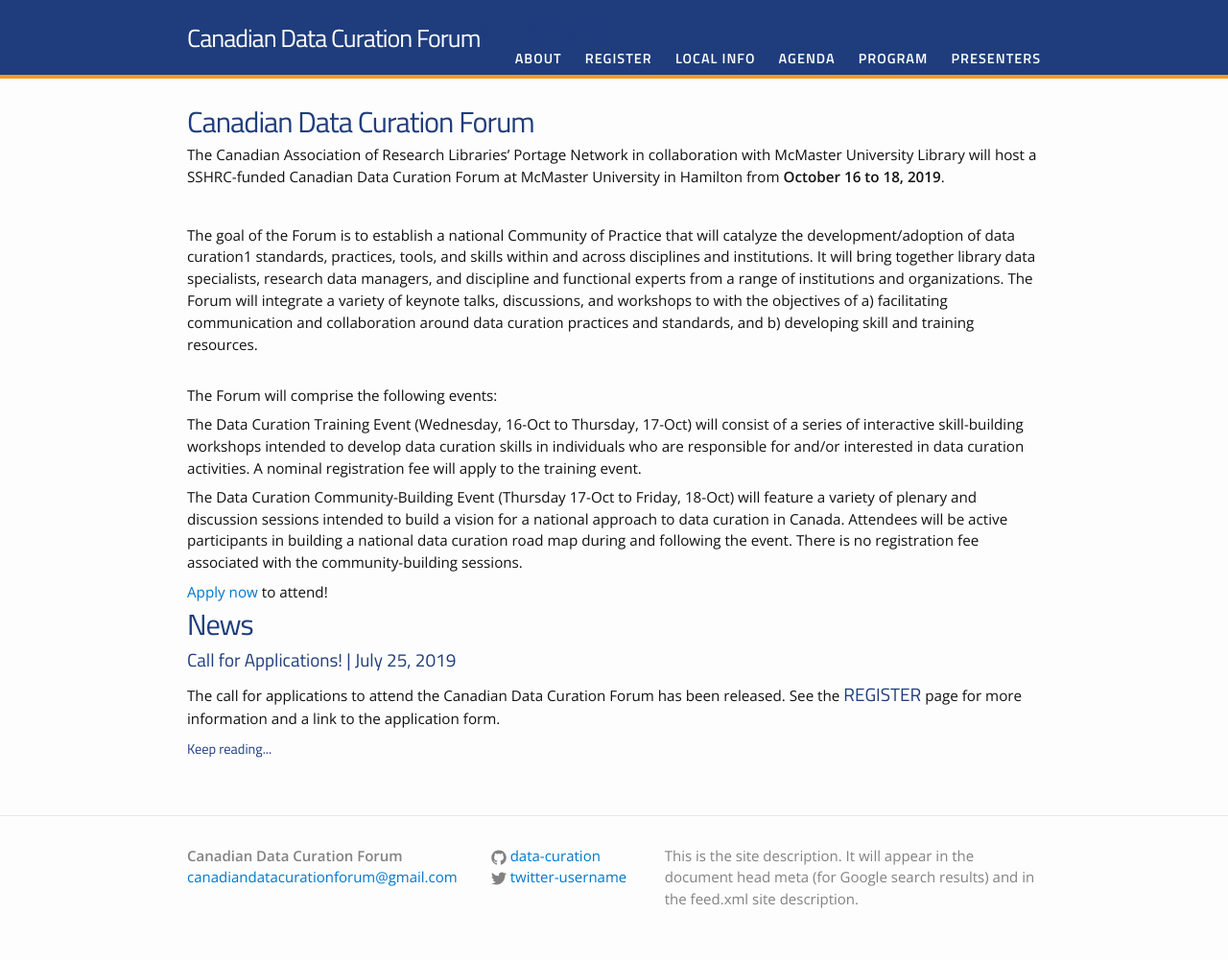
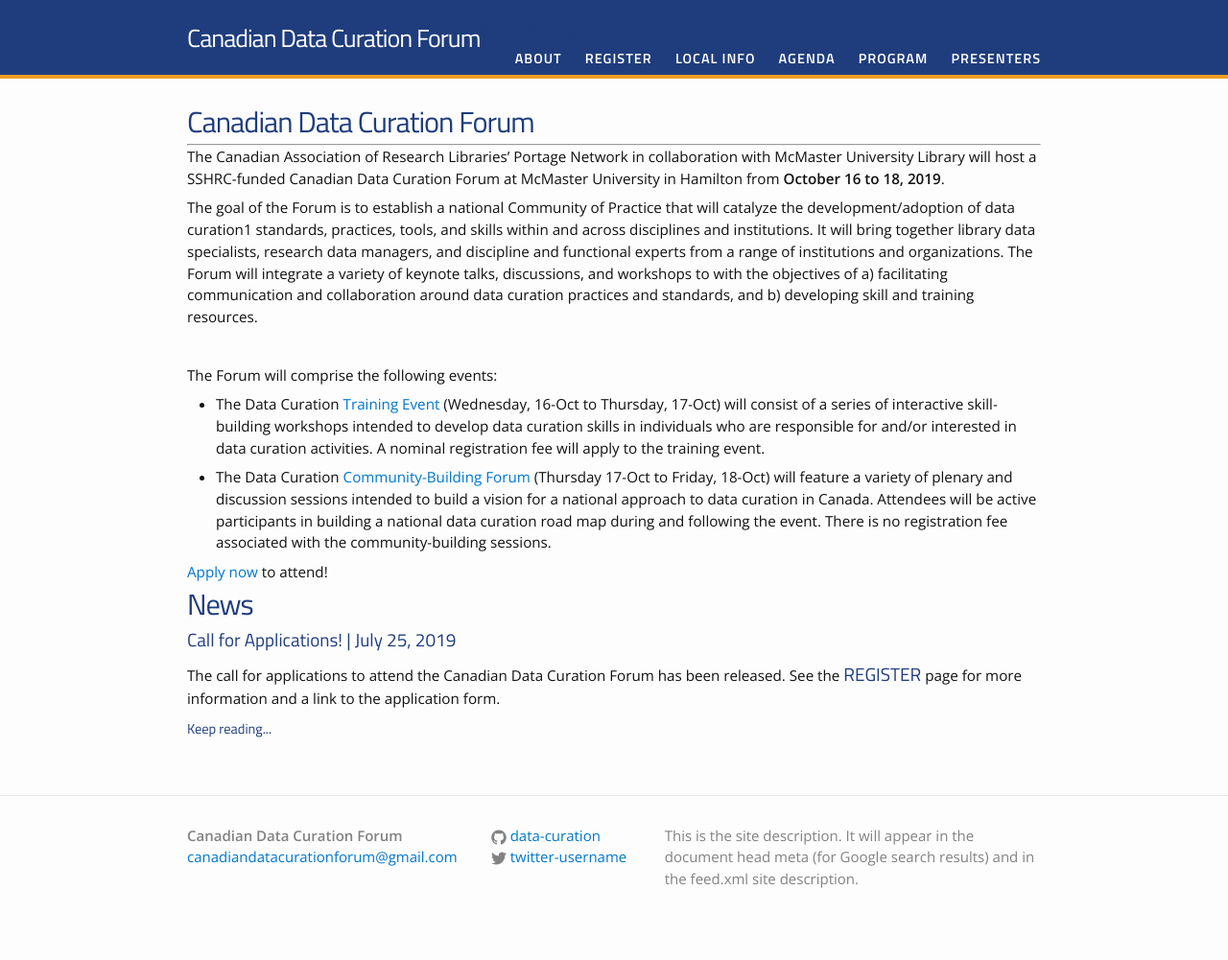
Before and after one commit to data-curation/data-curation.github.io, a Jekyll site: the page built from index.md, in a window 1280 px wide. Shown: the whole page at 96% size. Built offline with Jekyll 4.4.1, drawn with Linux system fonts in a browser that asks for light colours; our own code applies the rules of GitHub Pages for plain Markdown files; after the commit the page ends 980 px from its top, so only the background shows below that.

Commit message:
Update index.md

```diff
--- a/index.md
+++ b/index.md
@@ -3,17 +3,19 @@ layout: default
 ---
 
 <h1 class="post-title">Canadian Data Curation Forum</h1>
+---
+
 The Canadian Association of Research Libraries’ Portage Network in collaboration with McMaster University Library will host a SSHRC-funded Canadian Data Curation Forum at McMaster University in Hamilton from <strong>October 16 to 18, 2019</strong>.
+
+The goal of the Forum is to establish a national Community of Practice that will catalyze the development/adoption of data curation1 standards, practices, tools, and skills within and across disciplines and institutions. It will bring together library data specialists, research data managers, and discipline and functional experts from a range of institutions and organizations. The Forum will integrate a variety of keynote talks, discussions, and workshops to with the objectives of a) facilitating communication and collaboration around data curation practices and standards, and b) developing skill and training resources.
 
 <br />
 
-The goal of the Forum is to establish a national Community of Practice that will catalyze the development/adoption of data curation1 standards, practices, tools, and skills within and across disciplines and institutions. It will bring together library data specialists, research data managers, and discipline and functional experts from a range of institutions and organizations. The Forum will integrate a variety of keynote talks, discussions, and workshops to with the objectives of a) facilitating communication and collaboration around data curation practices and standards, and b) developing skill and training resources.
+The Forum will comprise the following events:
 
-<br /> The Forum will comprise the following events:
+* The Data Curation [Training Event](../agenda#data-curation-training-event) (Wednesday, 16-Oct to Thursday, 17-Oct) will consist of a series of interactive skill-building workshops intended to develop data curation skills in individuals who are responsible for and/or interested in data curation activities. A nominal registration fee will apply to the training event.
 
-The Data Curation Training Event (Wednesday, 16-Oct to Thursday, 17-Oct) will consist of a series of interactive skill-building workshops intended to develop data curation skills in individuals who are responsible for and/or interested in data curation activities. A nominal registration fee will apply to the training event.
-
-The Data Curation Community-Building Event (Thursday 17-Oct to Friday, 18-Oct) will feature a variety of plenary and discussion sessions intended to build a vision for a national approach to data curation in Canada. Attendees will be active participants in building a national data curation road map during and following the event. There is no registration fee associated with the community-building sessions.
+* The Data Curation [Community-Building Forum](../agenda#-community-building-forum) (Thursday 17-Oct to Friday, 18-Oct) will feature a variety of plenary and discussion sessions intended to build a vision for a national approach to data curation in Canada. Attendees will be active participants in building a national data curation road map during and following the event. There is no registration fee associated with the community-building sessions.
 
 [Apply now](../register) to attend!
 
```
